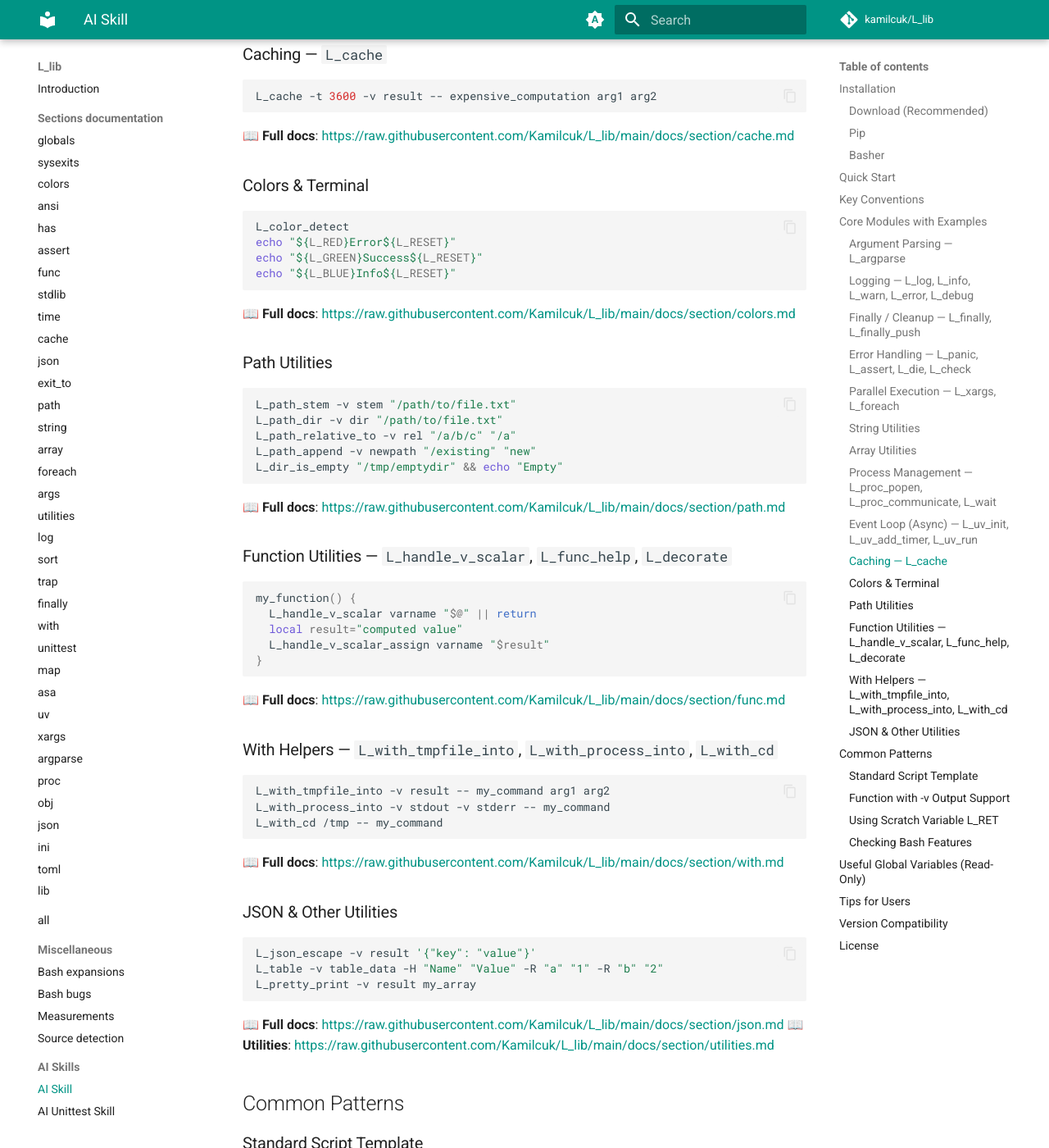
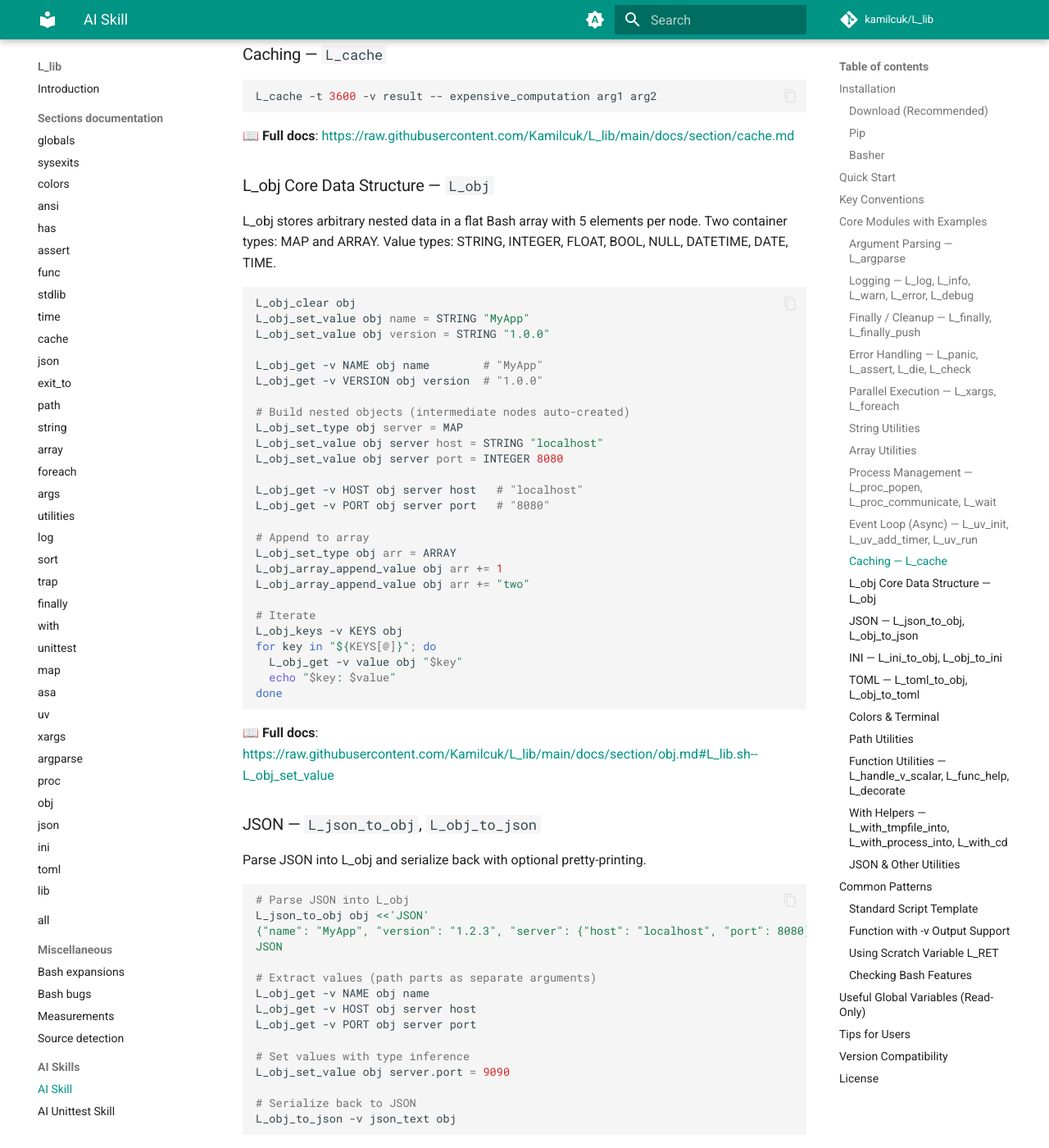
Before and after one commit to Kamilcuk/L_lib, an MkDocs documentation site: the page built from docs/skill.md, in a window 1280 px wide and 1400 px high, scrolled down 4134 px. Shown: the whole window at 82% size. Built offline with MkDocs 1.6.1 and Material for MkDocs 9.7.7, drawn with Linux system fonts in a browser that asks for light colours; comment, search, counter and statistics services are not loaded; some of the changed text lies outside the part shown.

Commit message:
update README

````diff
--- a/docs/skill.md
+++ b/docs/skill.md
@@ -185,6 +185,120 @@ L_cache -t 3600 -v result -- expensive_computation arg1 arg2
 
 📖 **Full docs**: https://raw.githubusercontent.com/Kamilcuk/L_lib/main/docs/section/cache.md
 
+### L_obj Core Data Structure — `L_obj`
+
+L_obj stores arbitrary nested data in a flat Bash array with 5 elements per node. Two container types: MAP and ARRAY. Value types: STRING, INTEGER, FLOAT, BOOL, NULL, DATETIME, DATE, TIME.
+
+```bash
+L_obj_clear obj
+L_obj_set_value obj name = STRING "MyApp"
+L_obj_set_value obj version = STRING "1.0.0"
+
+L_obj_get -v NAME obj name        # "MyApp"
+L_obj_get -v VERSION obj version  # "1.0.0"
+
+# Build nested objects (intermediate nodes auto-created)
+L_obj_set_type obj server = MAP
+L_obj_set_value obj server host = STRING "localhost"
+L_obj_set_value obj server port = INTEGER 8080
+
+L_obj_get -v HOST obj server host   # "localhost"
+L_obj_get -v PORT obj server port   # "8080"
+
+# Append to array
+L_obj_set_type obj arr = ARRAY
+L_obj_array_append_value obj arr += 1
+L_obj_array_append_value obj arr += "two"
+
+# Iterate
+L_obj_keys -v KEYS obj
+for key in "${KEYS[@]}"; do
+  L_obj_get -v value obj "$key"
+  echo "$key: $value"
+done
+```
+
+📖 **Full docs**: https://raw.githubusercontent.com/Kamilcuk/L_lib/main/docs/section/obj.md#L_lib.sh--L_obj_set_value
+
+### JSON — `L_json_to_obj`, `L_obj_to_json`
+
+Parse JSON into L_obj and serialize back with optional pretty-printing.
+
+```bash
+# Parse JSON into L_obj
+L_json_to_obj obj <<'JSON'
+{"name": "MyApp", "version": "1.2.3", "server": {"host": "localhost", "port": 8080}}
+JSON
+
+# Extract values (path parts as separate arguments)
+L_obj_get -v NAME obj name
+L_obj_get -v HOST obj server host
+L_obj_get -v PORT obj server port
+
+# Set values with type inference
+L_obj_set_value obj server.port = 9090
+
+# Serialize back to JSON
+L_obj_to_json -v json_text obj
+```
+
+📖 **Full docs**: https://raw.githubusercontent.com/Kamilcuk/L_lib/main/docs/section/json.md#L_lib.sh--L_json_to_obj
+
+### INI — `L_ini_to_obj`, `L_obj_to_ini`
+
+Parse INI configuration files into L_obj and serialize back.
+
+```bash
+# Parse INI text
+L_ini_to_obj obj <<'INI'
+root = hello
+
+[server]
+host = localhost
+port = 8080
+INI
+
+# Extract values (section name first, then key; root keys use empty section "")
+L_obj_get -v ROOT obj "" root
+L_obj_get -v HOST obj server host
+L_obj_get -v PORT obj server port
+
+# Serialize back to INI
+L_obj_to_ini -v ini_text obj
+
+# Parse from file
+L_ini_file_to_obj obj "/etc/app/config.ini"
+```
+
+📖 **Full docs**: https://raw.githubusercontent.com/Kamilcuk/L_lib/main/docs/section/ini.md#L_lib.sh--L_ini_to_obj
+
+### TOML — `L_toml_to_obj`, `L_obj_to_toml`
+
+Parse TOML configuration files into L_obj and serialize back.
+
+```bash
+# Parse TOML text
+L_toml_to_obj cfg <<'TOML'
+[database]
+host = "db.example.com"
+port = 5432
+
+app_name = "MyApp"
+version = "1.2.3"
+TOML
+
+# Extract values (path parts as separate arguments)
+L_obj_get -v DB_HOST cfg database host
+L_obj_get -v DB_PORT cfg database port
+L_obj_get -v NAME cfg app_name
+L_obj_get -v VERSION cfg version
+
+# Serialize back to TOML
+L_obj_to_toml -v toml_text cfg
+```
+
+📖 **Full docs**: https://raw.githubusercontent.com/Kamilcuk/L_lib/main/docs/section/toml.md#L_lib.sh--L_toml_to_obj
+
 ### Colors & Terminal
 
 ```bash
@@ -233,12 +347,12 @@ L_with_cd /tmp -- my_command
 ### JSON & Other Utilities
 
 ```bash
-L_json_escape -v result '{"key": "value"}'
+L_json_quote -v result '{"key": "value"}'
 L_table -v table_data -H "Name" "Value" -R "a" "1" -R "b" "2"
 L_pretty_print -v result my_array
 ```
 
-📖 **Full docs**: https://raw.githubusercontent.com/Kamilcuk/L_lib/main/docs/section/json.md
+📖 **Full docs**: https://raw.githubusercontent.com/Kamilcuk/L_lib/main/docs/section/json.md#L_lib.sh--L_json_quote
 📖 **Utilities**: https://raw.githubusercontent.com/Kamilcuk/L_lib/main/docs/section/utilities.md
 
 ## Common Patterns
````
Also changed, not shown: README.md (+14 -2 lines).
